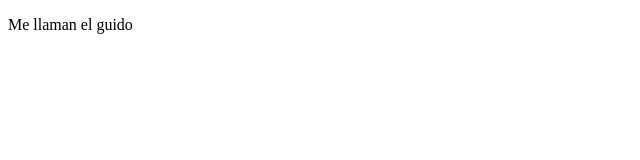
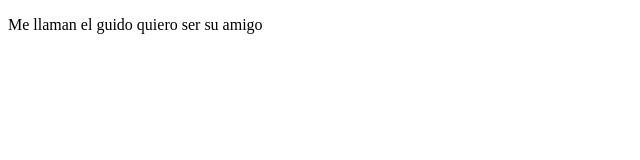
Before and after one commit to FidelAF19/ProyectoDemoCursoPrework, a plain HTML site: page index.html in a window 1280 px wide. Shown: the whole page, without its empty margins (0-640 px from the left). Drawn offline with Linux system fonts and the light colour scheme.

Commit message:
cambio amigost

```diff
--- a/index.html
+++ b/index.html
@@ -8,7 +8,7 @@
 </head>
 <body>
     <p>
-      Me llaman el guido
+      Me llaman el guido quiero ser su amigo
     </p>
 </body>
 </html>
```
